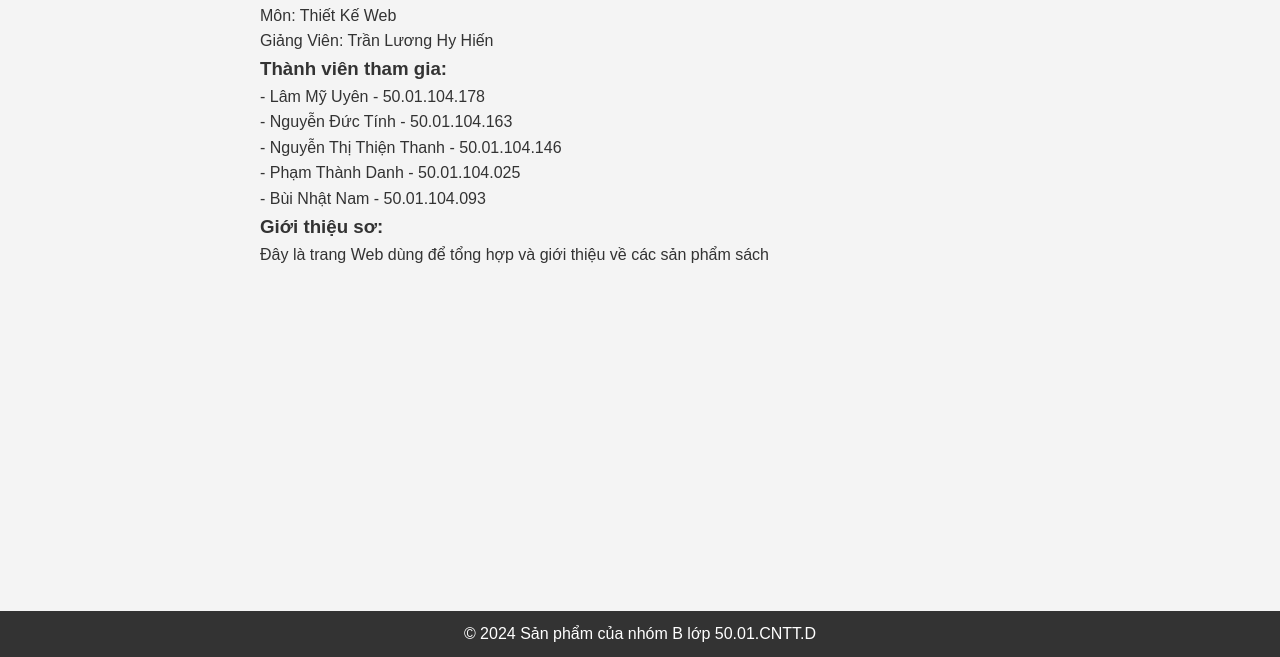
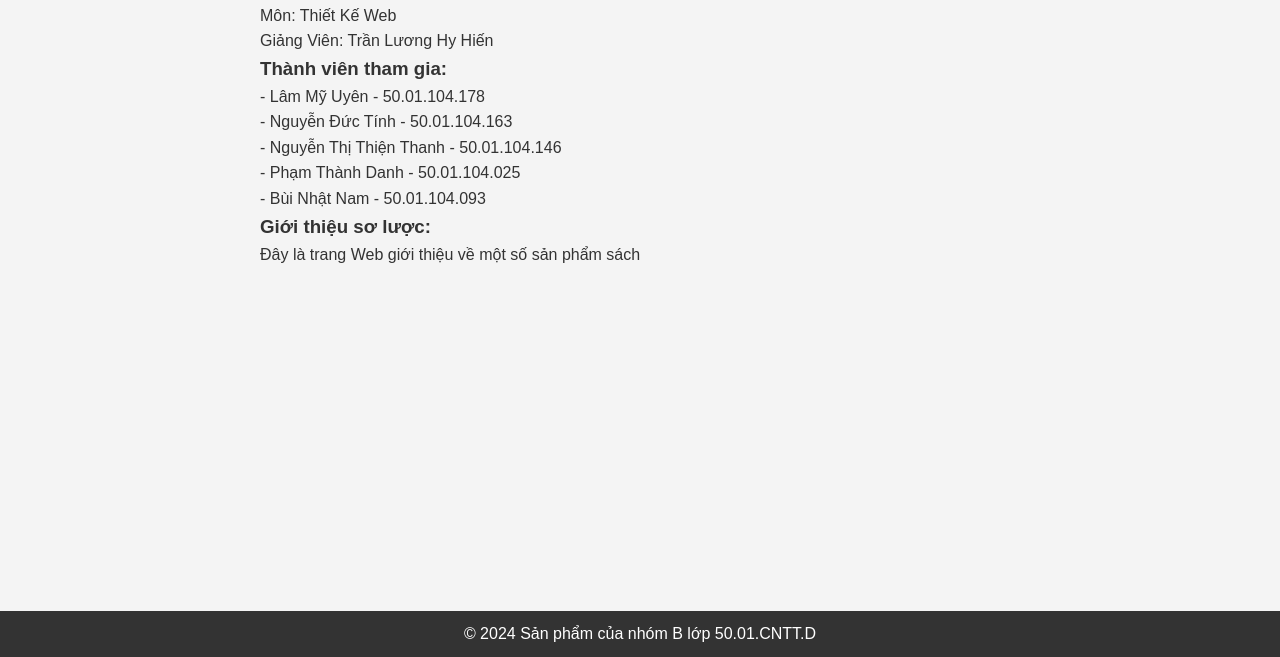
Before and after one commit to Nguyen-Thi-Thien-Thanh/tkwck, a plain HTML site: page gioithieu.html in a window 1280 px wide. Shown: the part 143-800 px from the top of the page. Drawn offline with Linux system fonts and the light colour scheme.

Commit message:
Update gioithieu.html

```diff
--- a/gioithieu.html
+++ b/gioithieu.html
@@ -31,8 +31,8 @@
     <p>- Nguyễn Thị Thiện Thanh - 50.01.104.146</p>
     <p>- Phạm Thành Danh - 50.01.104.025</p>
     <p>- Bùi Nhật Nam - 50.01.104.093</p>
-    <h3>Giới thiệu sơ: </h3>
-    <p>Đây là trang Web dùng để tổng hợp và giới thiệu về các sản phẩm sách</p>
+    <h3>Giới thiệu sơ lược: </h3>
+    <p>Đây là trang Web giới thiệu về một số sản phẩm sách</p>
 </main>
 
 <footer>
```
